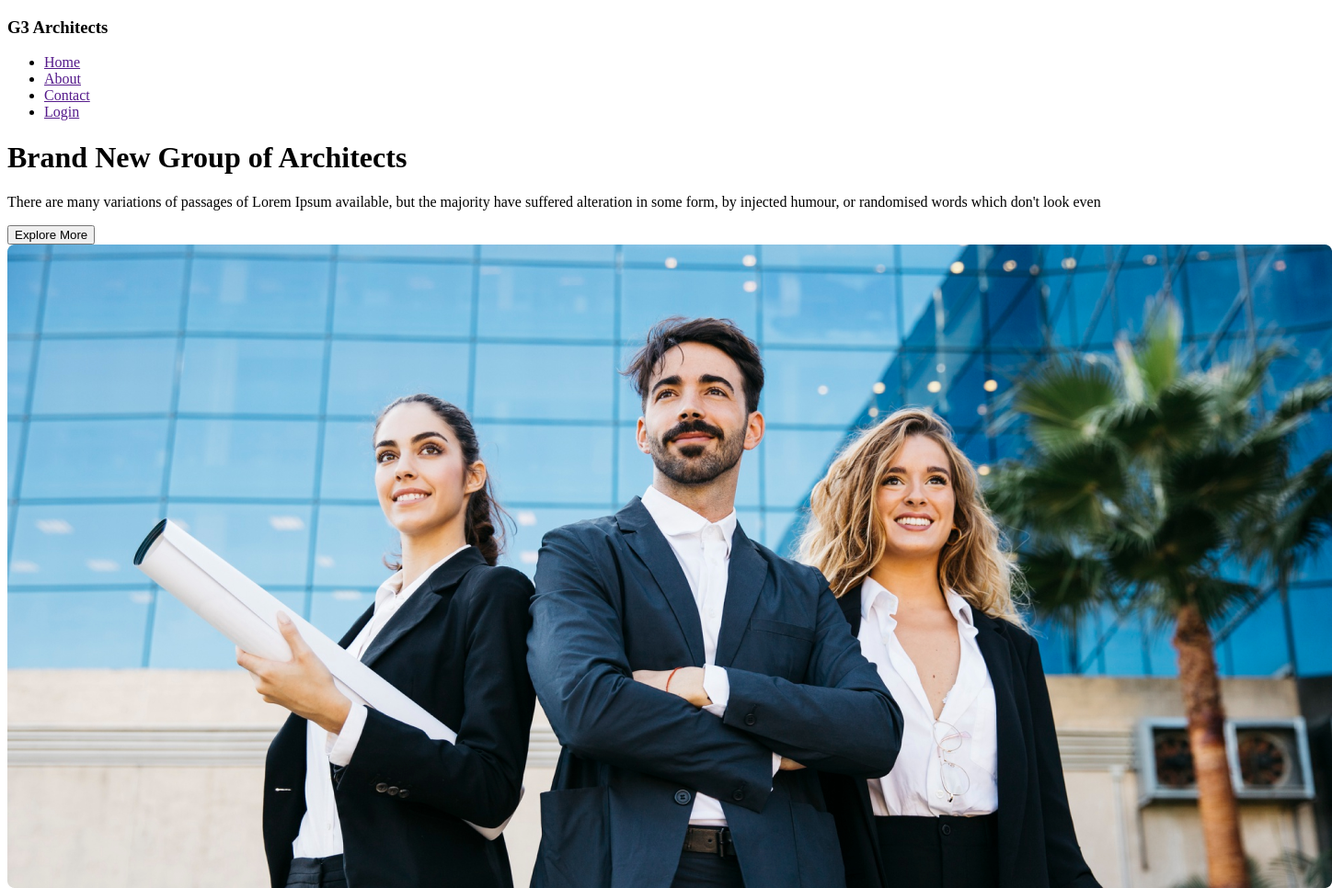
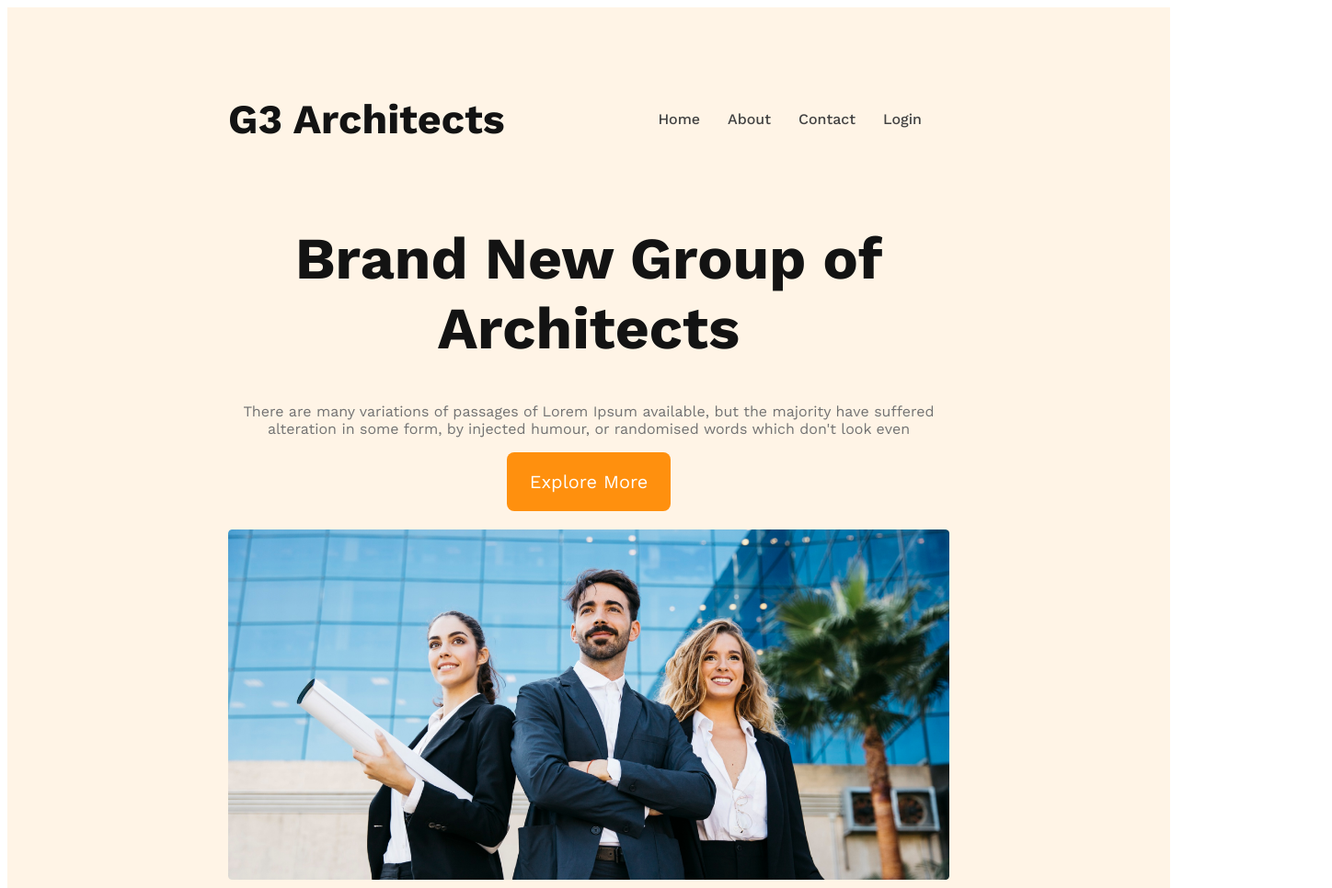
Before and after one commit to 11111Asif/architect-website, a plain HTML site: page index.html in a window 1280 px wide. Shown: the top 966 px of the page at 92% size, 1448 px wide, since content can reach past the window. Drawn offline with nearby package versions, Linux system fonts and the light colour scheme.

Commit message:
banner content addad

```diff
--- a/index.html
+++ b/index.html
@@ -4,12 +4,13 @@
     <meta charset="UTF-8">
     <meta name="viewport" content="width=device-width, initial-scale=1.0">
     <title>arcthitect website</title>
+    <link rel="stylesheet" href="style.css">
 </head>
 <body>
         <!-- header start -->
         <header>
             <nav>
-                <h3 class="section-title">G3 Architects</h3>
+                <h3 class="nav-title">G3 Architects</h3>
                 <ul>
                     <li><a href="">Home</a></li>
                     <li><a href="">About</a></li>
@@ -20,7 +21,7 @@
             <div class="banner">
                 <div class="banner-content">
                     <h1 class="banner-title">Brand New Group of Architects</h1>
-                    <p class="text-light-gray">There are many variations of passages of Lorem Ipsum available, but the
+                    <p class="banner-description">There are many variations of passages of Lorem Ipsum available, but the
                         majority have suffered alteration in some form, by injected humour, or randomised words which don't
                         look even</p>
                     <button class="btn-primary">Explore More</button>
--- a/style.css
+++ b/style.css
@@ -7,3 +7,60 @@
     font-family: 'Open Sans', sans-serif;
     font-family: 'Work Sans', sans-serif;
 }
+.btn-primary {
+    border-radius: 8px;
+    color: #FFF;
+    font-size: 1.25rem;
+    background: #FF900E;
+    padding: 20px 25px;
+    border: 0;
+}
+/* header start */
+header{
+    background: rgba(255, 144, 14, 0.10);
+    padding: 50px 240px;
+
+}
+nav{
+    display: flex;
+    justify-content: space-between;
+    align-items: center;
+}
+.nav-title{
+    font-size: 2.8rem;
+    color: #131313;
+    font-weight: 700;
+
+}
+nav > ul{
+    display: flex;
+}
+nav li{
+    list-style: none;
+    margin-right: 30px;
+    font-weight: 500;
+    font-size: 1rem;
+}
+nav li a{
+    text-decoration: none;
+    color: #424242;
+}
+/* banner style */
+
+.banner-content{
+    max-width: 800px;
+    text-align: center;
+    margin: 0 auto;
+}
+.banner-title{
+    font-size: 4rem;
+    font-weight: 700;
+    color: #131313;
+}
+.banner-description{
+    color: #727272;
+}
+.banner img {
+    margin-top: 20px;
+    width: 100%;
+}
```
